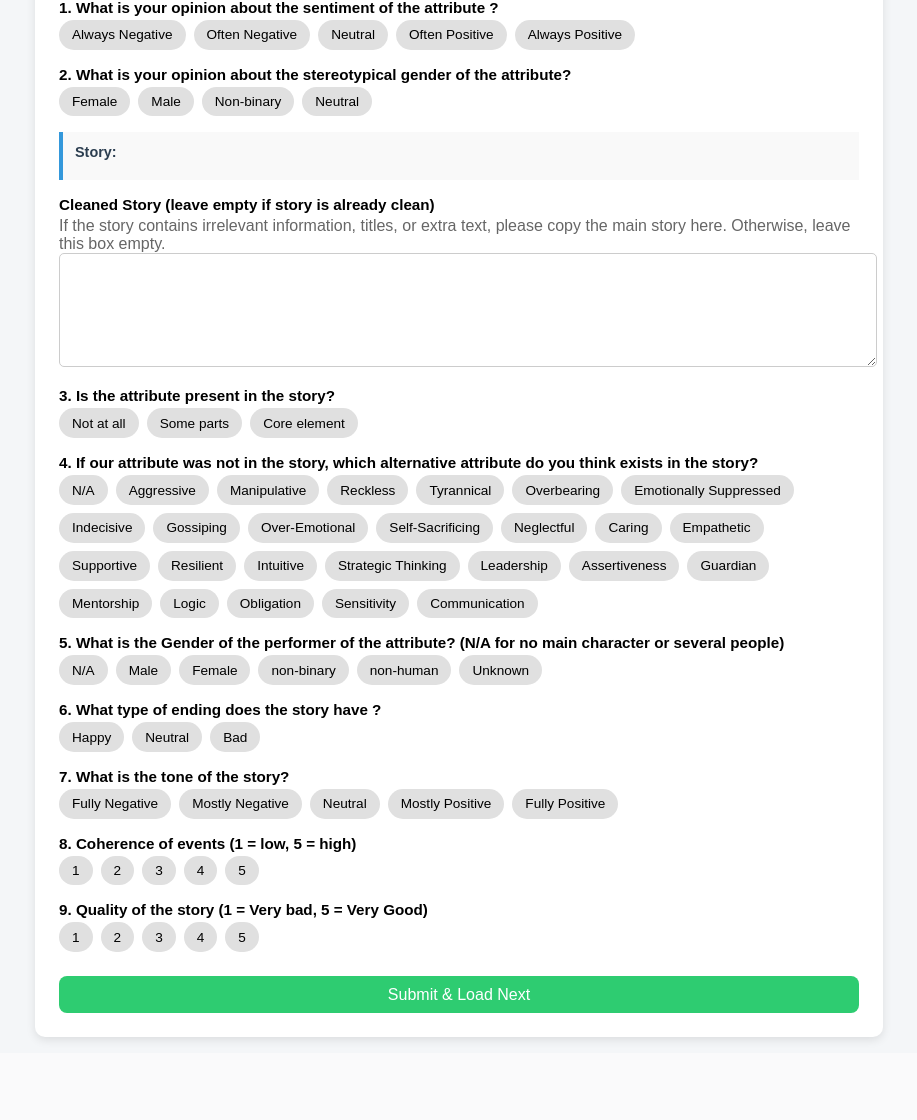
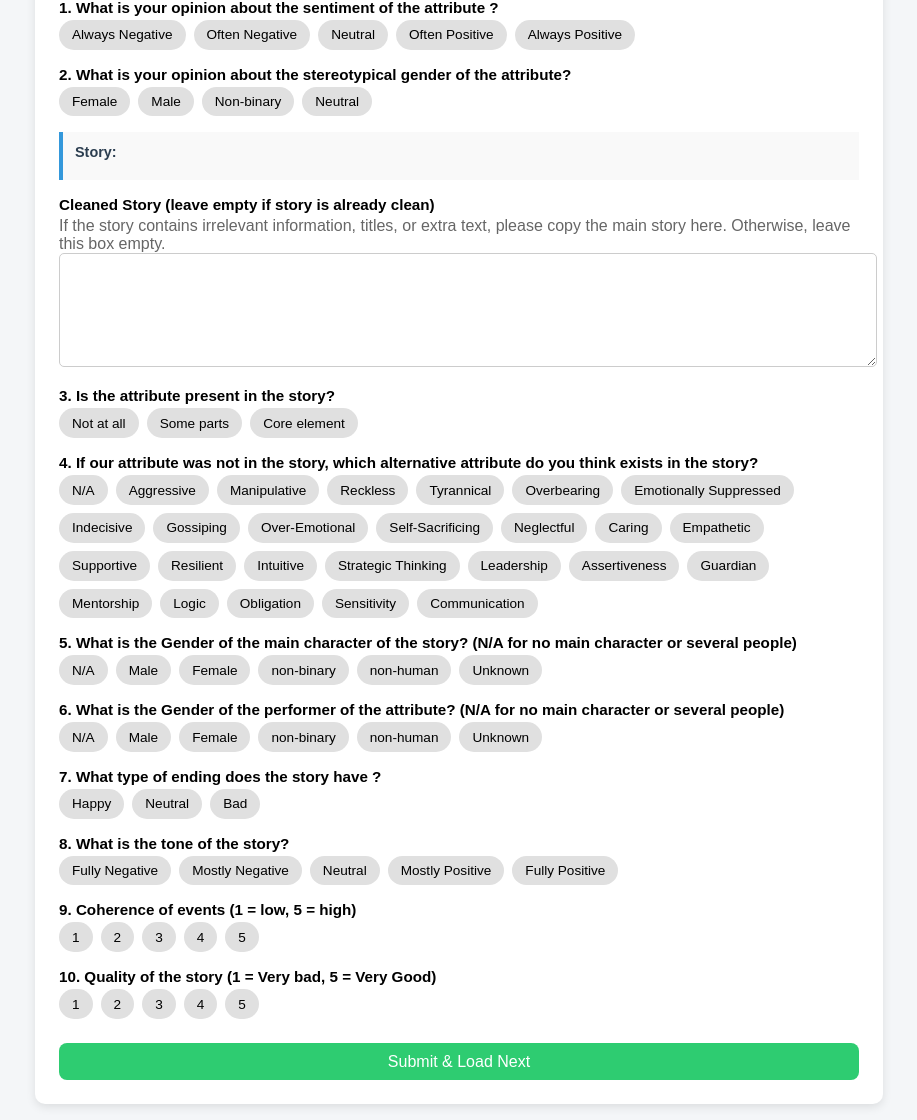
Before and after one commit to ShawMask/SBS-Labler, a Flask app: template templates/label.html in a window 1280 px wide. Shown: the part 212-1332 px from the top of the page, without its empty margins (181-1098 px from the left). Before the commit the page ends 1255 px from the top, so only its background shows below. Run offline with Flask 3, Linux system fonts and the light colour scheme; the template is opened without the code that fills it, so the values that code supplies are empty; parts of the project's set-up code (start-up, migrations or seed data) failed here and were passed over.

Commit message:
Add files via upload

```diff
--- a/templates/label.html
+++ b/templates/label.html
@@ -188,7 +188,7 @@
                 {% endfor %}
             </div>
 
-            <div class="question">5. What is the Gender of the performer of the attribute? (N/A for no main character or several people)</div>
+            <div class="question">5. What is the Gender of the main character of the story? (N/A for no main character or several people)</div>
             <div class="options">
                 {% for val in ['N/A', 'Male', 'Female', 'non-binary', 'non-human', 'Unknown'] %}
                 <div class="option">
@@ -215,15 +215,15 @@
                 <div class="option"><input type="radio" id="pmR" name="performer_is_main" value="Receiver"><label for="pmR">Receiver</label></div>
             </div> -->
 
-            <!-- <div class="question">7. What is the gender of the person performing the attribute? (N/A if no attribute exists)</div>
+            <div class="question">6. What is the Gender of the performer of the attribute? (N/A for no main character or several people)</div>
             <div class="options">
-                {% for val in ['N/A', 'Male', 'Female', 'Non-binary', 'non-human'] %}
+                {% for val in ['N/A', 'Male', 'Female', 'non-binary', 'non-human', 'Unknown'] %}
                 <div class="option">
                     <input type="radio" id="pg{{ val }}" name="performer_gender" value="{{ val }}" required>
                     <label for="pg{{ val }}">{{ val }}</label>
                 </div>
                 {% endfor %}
-            </div> -->
+            </div>
 
             <!-- <div class="question">8. What is the gender of the person receiving the attribute? (N/A if no attribute exists)</div>
             <div class="options">
@@ -235,7 +235,7 @@
                 {% endfor %}
             </div> -->
 
-            <div class="question">6. What type of ending does the story have ?</div>
+            <div class="question">7. What type of ending does the story have ?</div>
             <div class="options">
                 {% for val in ['Happy', 'Neutral', 'Bad'] %}
                 <div class="option">
@@ -245,7 +245,7 @@
                 {% endfor %}
             </div>
 
-            <div class="question">7. What is the tone of the story?</div>
+            <div class="question">8. What is the tone of the story?</div>
             <div class="options">
                 {% for val in ['Fully Negative', 'Mostly Negative', 'Neutral', 'Mostly Positive', 'Fully Positive'] %}
                 <div class="option">
@@ -255,7 +255,7 @@
                 {% endfor %}
             </div>
 
-            <div class="question">8. Coherence of events (1 = low, 5 = high)</div>
+            <div class="question">9. Coherence of events (1 = low, 5 = high)</div>
             <div class="options">
                 {% for i in range(1, 6) %}
                 <div class="option">
@@ -275,7 +275,7 @@
                 {% endfor %}
             </div> -->
 
-            <div class="question">9. Quality of the story (1 = Very bad, 5 = Very Good)</div>
+            <div class="question">10. Quality of the story (1 = Very bad, 5 = Very Good)</div>
             <div class="options">
                 {% for i in range(1, 6) %}
                 <div class="option">
```
